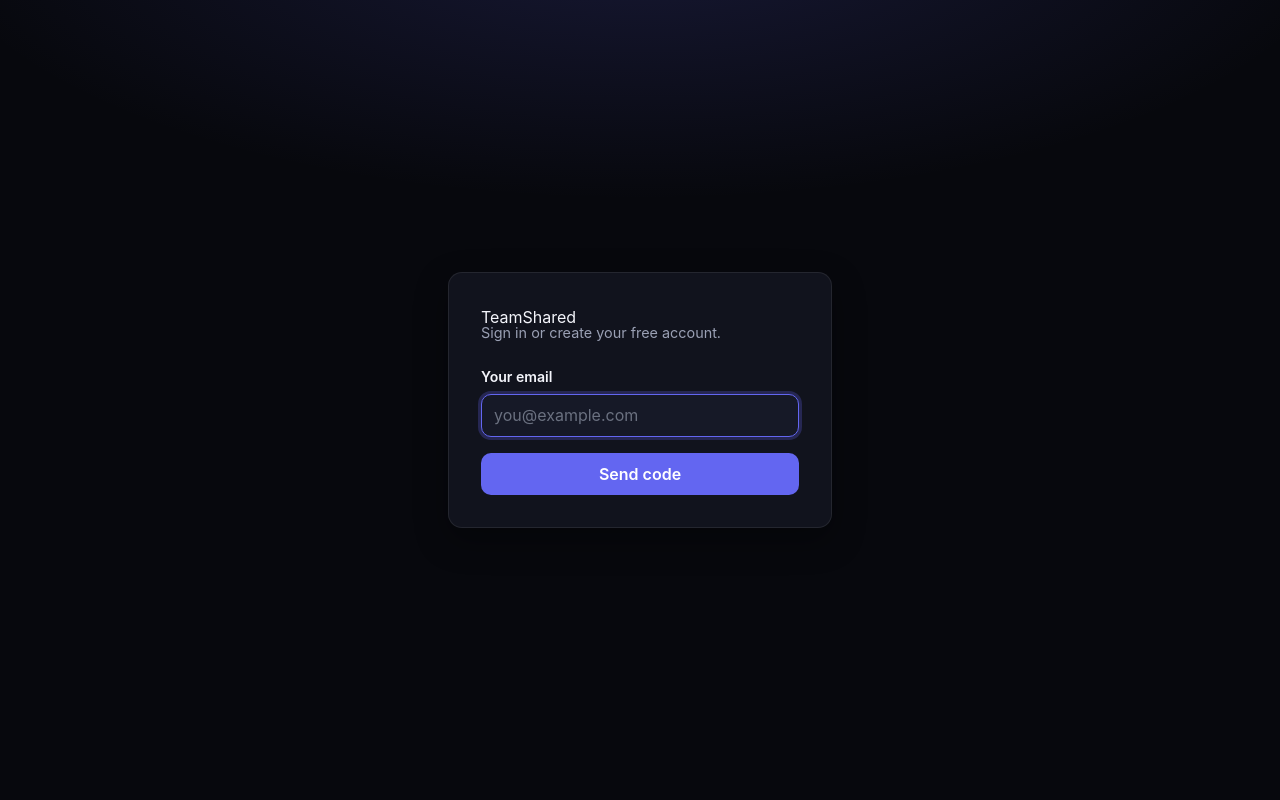
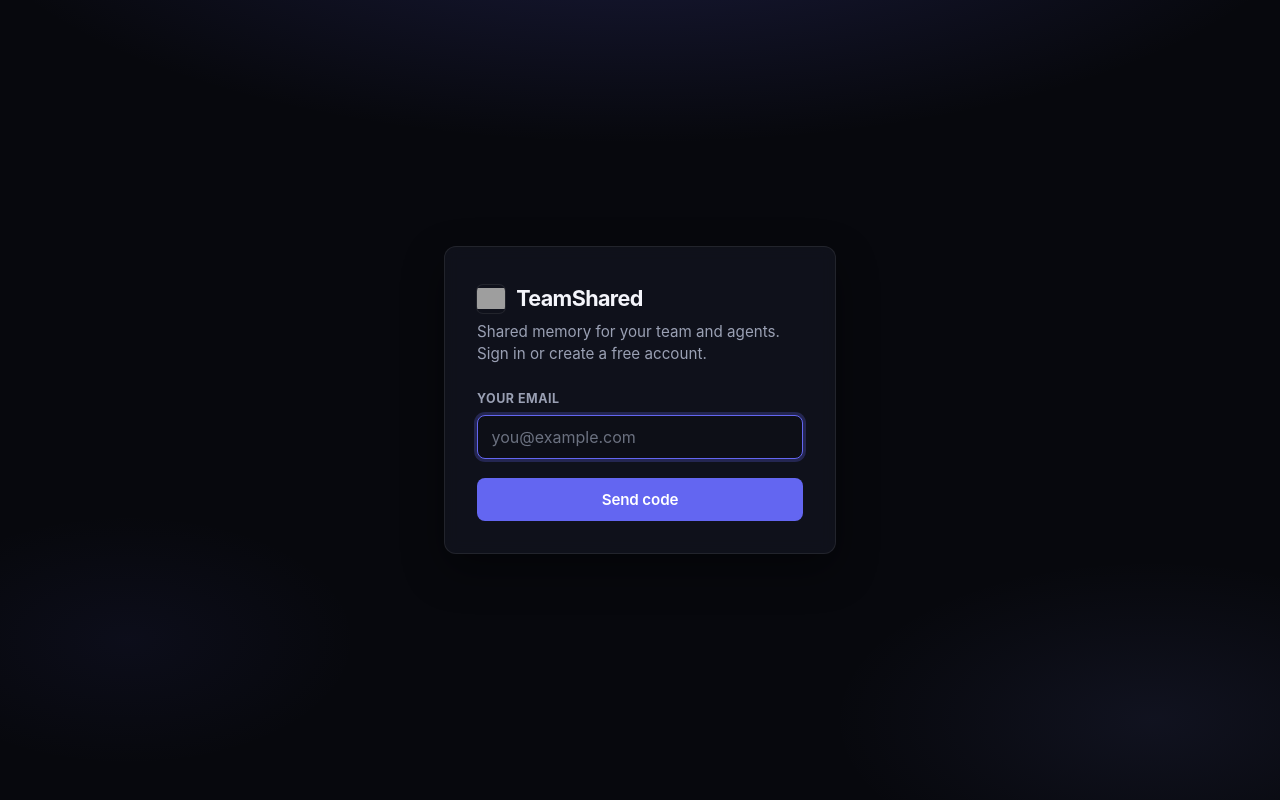
Before and after one commit to xhad/teamshared, a Python web app: template src/teamshared/server/templates/login.html in a window 1280 px wide. Run offline with Jinja, Linux system fonts and the light colour scheme; the template is opened without the code that fills it, so the values that code supplies are empty; grey boxes are pictures that could not be loaded.

Commit message:
Polish console look and feel for a clearer editorial dark UI.
Tighten shared CSS tokens and shell chrome, brand-first login atmosphere, and a scan-friendly home hierarchy so login and /app feel like one TeamShared tool.

Co-authored-by: Cursor <cursoragent@cursor.com>

```diff
--- a/src/teamshared/server/static/console.css
+++ b/src/teamshared/server/static/console.css
@@ -1,8 +1,8 @@
-/* TeamShared console — design tokens & layout */
+/* TeamShared console — Clear · Grounded · Editorial (see .impeccable.md)
+   Dark-only knowledge workspace: deep space bg, indigo accents, system sans. */
 :root {
   color-scheme: dark;
   --font-sans: -apple-system, BlinkMacSystemFont, "Segoe UI", Inter, Roboto, Helvetica, Arial, sans-serif;
-  --font-serif: -apple-system, BlinkMacSystemFont, "Segoe UI", Inter, Roboto, Helvetica, Arial, sans-serif;
   --font-mono: ui-monospace, "SF Mono", Menlo, Consolas, monospace;
 
   --bg: #07080d;
@@ -30,11 +30,12 @@
   --sidebar-w: 15.5rem;
   --topbar-h: 3.25rem;
   --radius-sm: 0.375rem;
-  --radius-md: 0.625rem;
-  --radius-lg: 0.875rem;
-  --shadow-sm: 0 1px 2px rgba(0,0,0,0.25);
-  --shadow-md: 0 12px 32px rgba(0,0,0,0.35);
+  --radius-md: 0.5rem;
+  --radius-lg: 0.75rem;
+  --shadow-sm: 0 1px 2px rgba(0,0,0,0.28);
+  --shadow-md: 0 16px 40px rgba(0,0,0,0.4);
   --ease-out: cubic-bezier(0.22, 1, 0.36, 1);
+  --space-panel: 1.15rem 1.35rem;
 }
 
 *, *::before, *::after { box-sizing: border-box; }
@@ -114,64 +115,73 @@ aside .brand .ver {
   color: var(--faint);
   letter-spacing: 0.02em;
   align-self: center;
-  margin-left: -0.2rem;
-}
-
-aside .brand a.ver:hover { color: var(--accent); }
+  margin-left: -0.15rem;
+  padding: 0.12rem 0.35rem;
+  border-radius: var(--radius-sm);
+  border: 1px solid var(--border);
+  background: var(--panel);
+}
+
+aside .brand a.ver:hover { color: var(--accent); border-color: rgba(99,102,241,.35); }
 
 .brand-mark {
-  width: 1.4rem;
-  height: 1.4rem;
+  width: 1.55rem;
+  height: 1.55rem;
   border-radius: var(--radius-sm);
   flex: none;
   background: url("/assets/logo.png") center/contain no-repeat;
+  box-shadow: 0 0 0 1px var(--border);
 }
 
 aside nav {
   display: flex;
   flex-direction: column;
-  gap: 0.1rem;
-  padding: 0 0.65rem;
+  gap: 0.12rem;
+  padding: 0 0.7rem;
   flex: 1;
 }
 
 aside nav a {
   color: var(--muted);
-  padding: 0.5rem 0.85rem;
-  border-radius: var(--radius-md);
-  font-size: 0.9rem;
+  padding: 0.48rem 0.8rem;
+  border-radius: var(--radius-md);
+  font-size: 0.88rem;
   font-weight: 500;
   transition: background 0.15s var(--ease-out), color 0.15s var(--ease-out);
 }
 
 aside nav a:hover {
-  background: var(--panel-2);
+  background: rgba(255,255,255,0.04);
   color: var(--text);
 }
 
 aside nav a.active {
   background: var(--accent-soft);
-  color: var(--accent);
-  font-weight: 600;
+  color: var(--accent-bright);
+  font-weight: 600;
+  box-shadow: inset 3px 0 0 var(--accent);
 }
 
 .nav-section-label {
-  padding: 0.85rem 0.85rem 0.25rem;
-  font-size: 0.62rem;
+  padding: 1rem 0.8rem 0.3rem;
+  font-size: 0.6rem;
   font-weight: 700;
   text-transform: uppercase;
-  letter-spacing: 0.08em;
+  letter-spacing: 0.1em;
   color: var(--faint);
 }
 
 .nav-section-label:first-child {
-  padding-top: 0.15rem;
+  padding-top: 0.25rem;
 }
 
 .main {
   display: flex;
   flex-direction: column;
   min-width: 0;
+  background:
+    radial-gradient(ellipse 70% 40% at 100% 0%, rgba(99,102,241,0.06), transparent 55%),
+    var(--bg);
 }
 
 header.topbar {
@@ -1195,7 +1274,7 @@ tbody tr:hover td { background: var(--panel-2); }
 
 button,
 .btn {
-  padding: 0.45rem 0.95rem;
+  padding: 0.48rem 1rem;
   border: 0;
   border-radius: var(--radius-md);
   background: var(--accent);
@@ -1204,23 +1283,47 @@ button,
   font-size: 0.85rem;
   font-weight: 600;
   font-family: inherit;
-  transition: background 0.15s var(--ease-out), transform 0.1s var(--ease-out);
-}
-
-button:hover { background: var(--accent-bright); }
-button:active { transform: scale(0.98); }
-button:focus-visible { outline: 2px solid var(--accent); outline-offset: 2px; }
+  letter-spacing: -0.01em;
+  transition: background 0.15s var(--ease-out), transform 0.1s var(--ease-out), box-shadow 0.15s var(--ease-out);
+}
+
+button:hover,
+.btn:hover { background: var(--accent-bright); }
+button:active,
+.btn:active { transform: scale(0.98); }
+button:focus-visible,
+.btn:focus-visible { outline: 2px solid var(--accent); outline-offset: 2px; }
 
 button.danger { background: var(--danger); }
 button.danger:hover { background: #ef4444; }
 
-button.ghost {
-  background: var(--panel-2);
-  color: var(--text);
-  border: 1px solid var(--border);
-}
-
-button.ghost:hover { background: var(--panel); border-color: var(--border-strong); }
+button.ghost,
+.btn.ghost {
+  background: transparent;
+  color: var(--text);
+  border: 1px solid var(--border);
+  box-shadow: none;
+}
+
+button.ghost:hover,
+.btn.ghost:hover {
+  background: var(--panel-2);
+  border-color: var(--border-strong);
+}
+
+button.quiet,
+.btn.quiet {
+  background: var(--panel-2);
+  color: var(--muted);
+  border: 1px solid var(--border);
+}
+
+button.quiet:hover,
+.btn.quiet:hover {
+  color: var(--text);
+  border-color: var(--border-strong);
+  background: var(--panel);
+}
 
 td.actions { white-space: nowrap; }
 td.actions form { display: inline; margin-right: 0.3rem; }
@@ -1286,40 +1389,62 @@ body.login-page {
   justify-content: center;
   padding: 1.5rem;
   background:
-    radial-gradient(ellipse 80% 50% at 50% -10%, var(--accent-soft), transparent 70%),
+    radial-gradient(ellipse 90% 55% at 50% -15%, rgba(99,102,241,0.22), transparent 60%),
+    radial-gradient(ellipse 50% 40% at 90% 90%, rgba(129,140,248,0.08), transparent 50%),
+    radial-gradient(ellipse 40% 35% at 10% 80%, rgba(99,102,241,0.06), transparent 45%),
     var(--bg);
 }
 
 form.login {
-  width: min(100%, 24rem);
-  background: var(--panel);
+  width: min(100%, 24.5rem);
+  background: rgba(17,19,29,0.92);
   border: 1px solid var(--border);
   border-radius: var(--radius-lg);
-  padding: 2rem;
+  padding: 2.15rem 2rem 2rem;
   box-shadow: var(--shadow-md);
+  backdrop-filter: blur(8px);
+}
+
+form.login .brand {
+  display: flex;
+  align-items: center;
+  gap: 0.7rem;
+  font-weight: 700;
+  font-size: 1.35rem;
+  letter-spacing: -0.03em;
+  color: var(--text);
+  margin-bottom: 0.35rem;
+}
+
+form.login .brand .brand-mark {
+  width: 1.75rem;
+  height: 1.75rem;
 }
 
 form.login h1 {
-  font-family: var(--font-serif);
+  font-family: var(--font-sans);
   font-size: 1.35rem;
   margin: 0 0 1rem;
 }
 
 form.login label {
   display: block;
-  margin-bottom: 0.35rem;
-  font-weight: 600;
-  font-size: 0.88rem;
+  margin-bottom: 0.4rem;
+  font-weight: 650;
+  font-size: 0.78rem;
+  text-transform: uppercase;
+  letter-spacing: 0.04em;
+  color: var(--muted);
 }
 
 form.login input[type=email],
 form.login input[name=code] {
   width: 100%;
-  padding: 0.65rem 0.75rem;
+  padding: 0.7rem 0.85rem;
   border: 1px solid var(--border-strong);
   border-radius: var(--radius-md);
   font-size: 1rem;
-  background: var(--panel-2);
+  background: var(--bg-soft);
   color: var(--text);
   font-family: inherit;
 }
@@ -1333,49 +1458,58 @@ form.login input:focus {
 }
 
 form.login input[name=code] {
-  letter-spacing: 0.35rem;
+  letter-spacing: 0.4rem;
   text-align: center;
-  font-size: 1.35rem;
+  font-size: 1.45rem;
   font-variant-numeric: tabular-nums;
+  font-weight: 650;
+  padding: 0.85rem 0.75rem;
 }
 
 form.login button {
-  margin-top: 1rem;
+  margin-top: 1.15rem;
   width: 100%;
-  padding: 0.7rem 1rem;
-  font-size: 1rem;
+  padding: 0.75rem 1rem;
+  font-size: 0.95rem;
 }
 
 form.login .note {
   background: var(--accent-soft);
-  border: 1px solid rgba(99,102,241,.3);
-  border-radius: var(--radius-md);
-  padding: 0.7rem 0.9rem;
-  margin: 0 0 1rem;
-  font-size: 0.88rem;
-  color: var(--text);
+  border: 1px solid rgba(99,102,241,.32);
+  border-radius: var(--radius-md);
+  padding: 0.8rem 0.95rem;
+  margin: 0 0 1.15rem;
+  font-size: 0.9rem;
+  color: var(--text);
+  line-height: 1.45;
 }
 
 form.login .note.err {
   background: var(--danger-soft);
-  border-color: rgba(248,113,113,.3);
+  border-color: rgba(248,113,113,.35);
   color: var(--danger);
 }
 
 form.login .otp {
   display: block;
-  margin-top: 0.4rem;
-  font-size: 1.5rem;
+  margin-top: 0.55rem;
+  font-size: 1.65rem;
   font-weight: 700;
-  letter-spacing: 0.35rem;
-  color: var(--text);
+  letter-spacing: 0.4rem;
+  color: var(--accent-bright);
   font-variant-numeric: tabular-nums;
 }
 
-form.login .alt { margin: 0.9rem 0 0; font-size: 0.85rem; text-align: center; }
+form.login .alt { margin: 1rem 0 0; font-size: 0.85rem; text-align: center; }
 form.login .alt a { color: var(--muted); }
-form.login .alt a:hover { color: var(--accent); }
-form.login .tagline { color: var(--muted); font-size: 0.9rem; margin: -0.5rem 0 1.4rem; }
+form.login .alt a:hover { color: var(--accent-bright); }
+form.login .tagline {
+  color: var(--muted);
+  font-size: 0.95rem;
+  margin: 0 0 1.5rem;
+  line-height: 1.45;
+  max-width: 22rem;
+}
 
 /* Responsive */
 @media (max-width: 900px) {
--- a/src/teamshared/server/templates/login.html
+++ b/src/teamshared/server/templates/login.html
@@ -14,6 +14,7 @@
   {% if stage == 'code' %}
   <form class="login" method="post" action="/login/verify">
     <div class="brand"><span class="brand-mark" aria-hidden="true"></span>TeamShared</div>
+    <p class="tagline">Enter the one-time code we sent to {{ email }}.</p>
     {% if message %}<div class="note{% if error %} err{% endif %}">{{ message }}
       {% if otp_code %}<strong class="otp" data-otp="{{ otp_code }}">{{ otp_code }}</strong>{% endif %}</div>{% endif %}
     <input type="hidden" name="email" value="{{ email }}" />
@@ -26,7 +27,7 @@
   {% else %}
   <form class="login" method="post" action="/login">
     <div class="brand"><span class="brand-mark" aria-hidden="true"></span>TeamShared</div>
-    <p class="tagline">Sign in or create your free account.</p>
+    <p class="tagline">Shared memory for your team and agents. Sign in or create a free account.</p>
     {% if message %}<div class="note{% if error %} err{% endif %}">{{ message }}</div>{% endif %}
     <label for="email">Your email</label>
     <input id="email" name="email" type="email" placeholder="you@example.com" required autofocus />
```
Also changed, not shown: other parts of src/teamshared/server/static/console.css (+105 -36 lines), src/teamshared/server/templates/console_home.html (+12 -12 lines), tests/test_console.py (+1 -1 lines).
